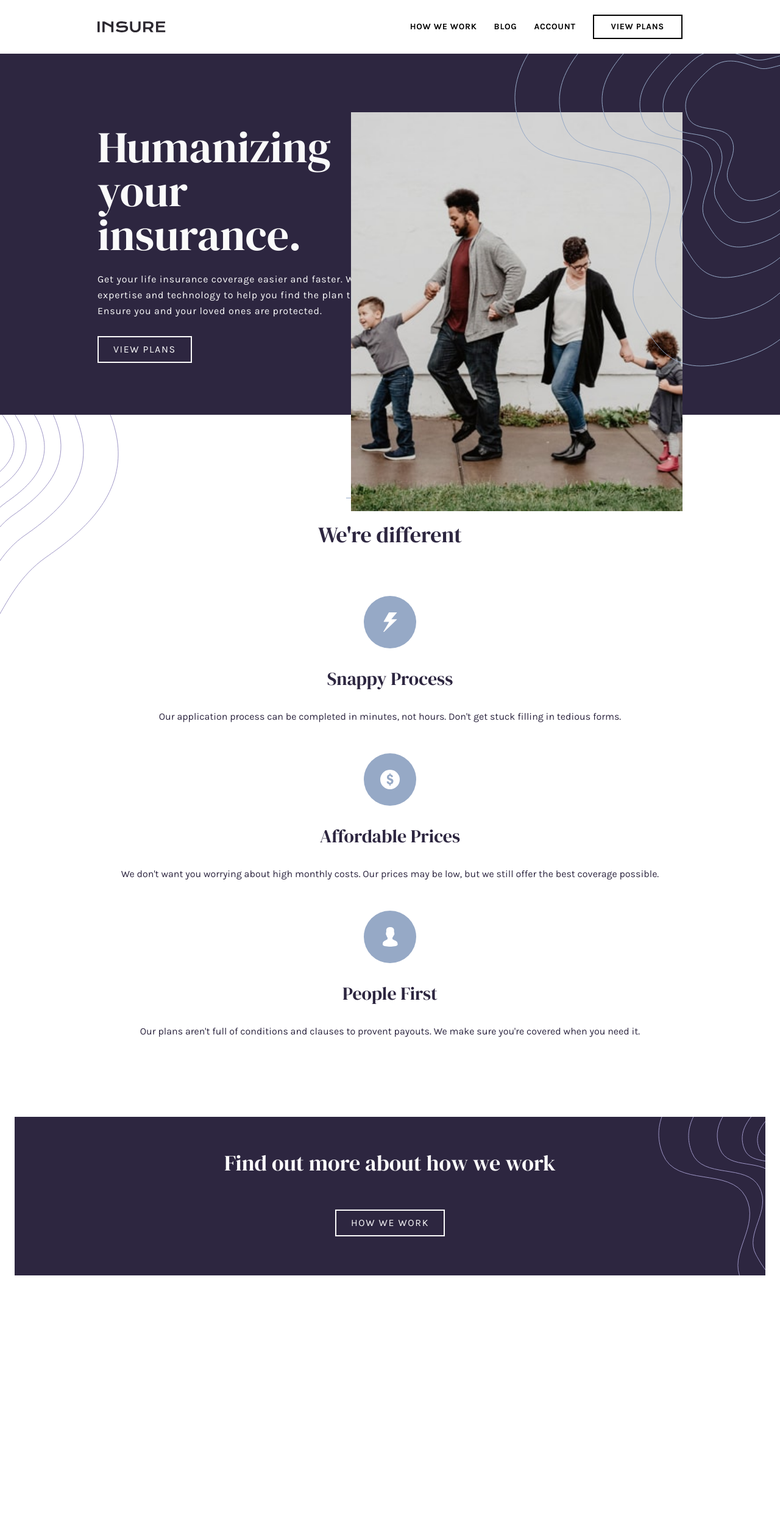
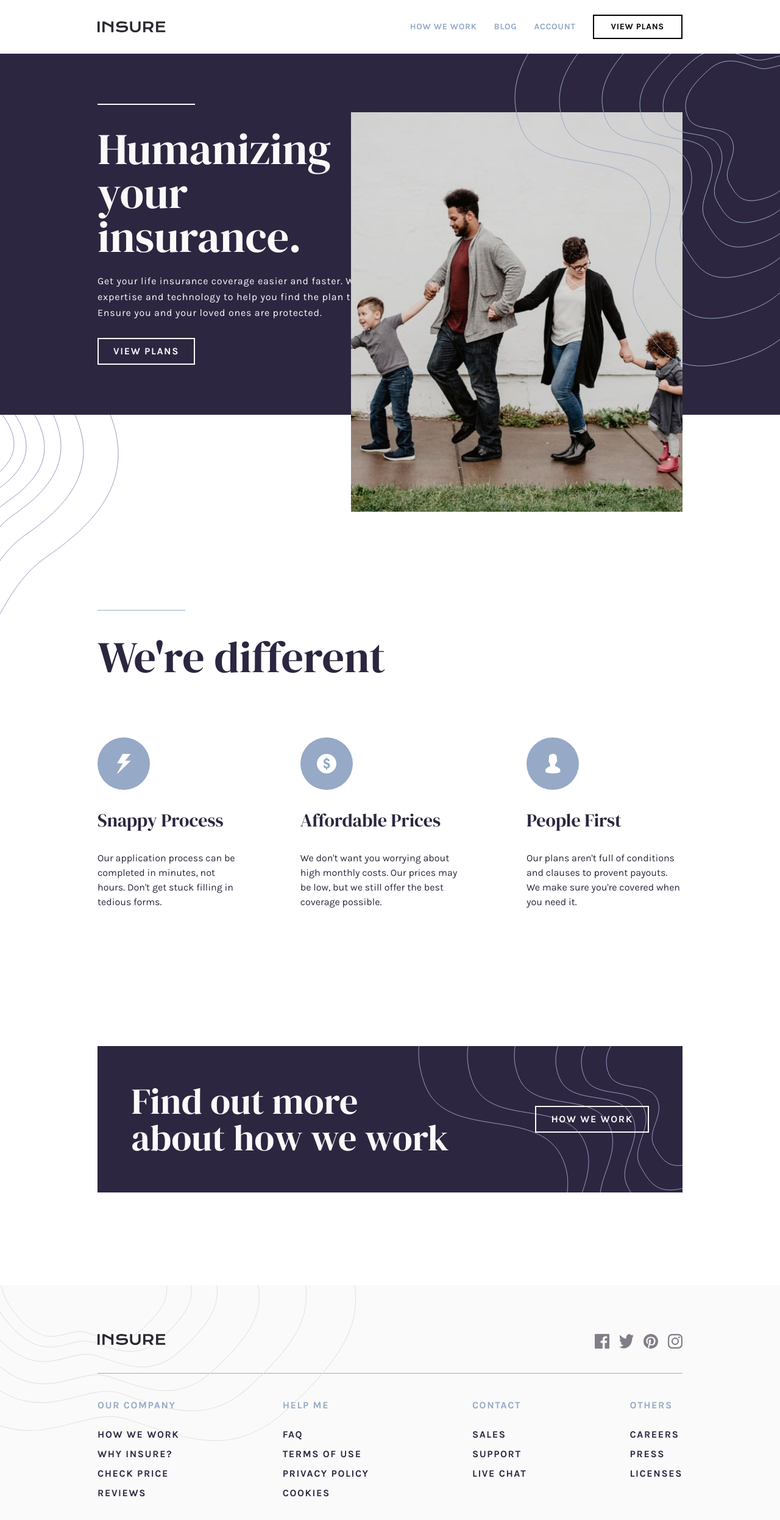
Before and after one commit to Dvin12/FrontEndMentorChallenges, a React (Vite) app: page / in a window 1280 px wide. Shown: the top 2492 px of the page at 61% size. Before the commit the page ends 2243 px from the top, so only its background shows below. Built offline with nearby package versions, Linux system fonts and the light colour scheme.

Commit message:
finished the desktop version, added hover states

```diff
--- a/package.json
+++ b/package.json
@@ -23,6 +23,8 @@
     "eslint-plugin-react-hooks": "^4.6.0",
     "eslint-plugin-react-refresh": "^0.4.3",
     "postcss": "^8.4.28",
+    "prettier": "^3.0.2",
+    "prettier-plugin-tailwindcss": "^0.5.3",
     "tailwindcss": "^3.3.3",
     "vite": "^4.4.5"
   }
--- a/src/App.jsx
+++ b/src/App.jsx
@@ -10,7 +10,7 @@ export default function App() {
       <Navigation />
       <Header />
       <Section />
-      {/* <Footer /> */}
+      <Footer />
     </Main>
   );
 }
--- a/src/components/Footer.jsx
+++ b/src/components/Footer.jsx
@@ -1,65 +1,171 @@
 export default function Footer() {
   return (
-    <footer className="w-full h-full bg-vLightGray px-6 relative overflow-hidden">
+    <footer className="w-full h-full bg-vLightGray px-6 relative overflow-hidden xl:px-40 ">
       <img
         src="./assets/images/bg-pattern-footer-mobile.svg"
-        alt=""
-        className="absolute -top-2 left-0 z-10"
+        alt="pattern"
+        className="absolute -top-2 left-0 z-10 lg:hidden"
+      />
+
+      <img
+        src="./assets/images/bg-pattern-footer-desktop.svg"
+        alt="pattern"
+        className="absolute top-0 h-[16rem] left-0   hidden lg:block"
       />
       <section
         className="flex items-center justify-center
-      flex-col mt-20 gap-8 pb-10 border-b border-b-grayBLue "
+      flex-col mt-20 gap-8 pb-10 border-b border-b-grayBLue xl:items-start xl:justify-between xl:flex-row xl:z-30 "
       >
-        <img src="./assets/images/logo.svg" alt="" className="z-20" />
+        <img src="./assets/images/logo.svg" alt="logo" className="z-30" />
         <div className="flex gap-4 z-20">
-          <img src="./assets/images/icon-facebook.svg" alt="" />
-          <img src="./assets/images/icon-twitter.svg" alt="" />
-          <img src="./assets/images/icon-pinterest.svg" alt="" />
-          <img src="./assets/images/icon-instagram.svg" alt="" />
+          <img
+            src="./assets/images/icon-facebook.svg"
+            alt="facebook"
+            className="cursor-pointer hover:brightness-0 duration-200"
+          />
+          <img
+            src="./assets/images/icon-twitter.svg"
+            alt="twitter"
+            className="cursor-pointer hover:brightness-0 duration-200"
+          />
+          <img
+            src="./assets/images/icon-pinterest.svg"
+            alt="pinterest"
+            className="cursor-pointer hover:brightness-0 duration-200"
+          />
+          <img
+            src="./assets/images/icon-instagram.svg"
+            alt="instagram"
+            className="cursor-pointer hover:brightness-0 duration-200"
+          />
         </div>
       </section>
-      <section className="py-10">
-        <article className="flex flex-col items-center justify-center gap-6">
-          <span className="uppercase text-grayBLue font-bold tracking-widest">
+      <section className="py-10 xl:flex xl:justify-between xl:items-start z-30 ">
+        <article className="flex flex-col items-center justify-center gap-6 xl:items-start text-center xl:text-left">
+          <span className="uppercase text-grayBLue font-bold tracking-widest z-30">
             Our Company
           </span>
-          <div className="flex flex-col items-center justify-center gap-2 text-darkViolet font-bold tracking-widest">
-            <a href="#">HOW WE WORK</a>
-            <a href="#">WHY INSURE?</a>
-            <a href="#">CHECK PRICE</a>
-            <a href="#">REVIEWS</a>
+          <div className="flex flex-col items-center justify-center gap-2 text-darkViolet font-bold tracking-widest z-30 xl:items-start">
+            <a
+              href="#"
+              className="relative w-full h-full overflow-hidden group"
+            >
+              <div className="absolute bottom-0 left-0 w-0 group-hover:w-full transform duration-100 h-[1px] bg-darkViolet"></div>
+              HOW WE WORK
+            </a>
+            <a
+              href="#"
+              className="relative w-full h-full overflow-hidden group"
+            >
+              <div className="absolute font-normal bottom-0 left-0 w-0 group-hover:w-full transform duration-100 h-[1px] bg-darkViolet"></div>
+              WHY INSURE?
+            </a>
+            <a
+              href="#"
+              className="relative w-full h-full overflow-hidden group"
+            >
+              <div className="absolute bottom-0 left-0 w-0 group-hover:w-full transform duration-100 h-[1px] bg-darkViolet"></div>
+              CHECK PRICE
+            </a>
+            <a
+              href="#"
+              className="relative w-full h-full overflow-hidden group"
+            >
+              <div className="absolute bottom-0 left-0 w-0 group-hover:w-full transform duration-100 h-[1px] bg-darkViolet"></div>
+              REVIEWS
+            </a>
           </div>
         </article>
-        <article className="mt-7 flex flex-col items-center justify-center gap-6 ">
+        <article className="mt-7 flex flex-col items-center justify-center gap-6 xl:mt-0 xl:items-start text-center xl:text-left ">
           <span className="uppercase text-grayBLue font-bold tracking-widest">
             HELP ME
           </span>
-          <div className="flex flex-col items-center justify-center  gap-2 text-darkViolet font-bold tracking-widest">
-            <a href="#">FAQ</a>
-            <a href="#">TERSM OF USE</a>
-            <a href="#">PRIVACY POLICY</a>
-            <a href="#">COOKIES</a>
+          <div className="flex flex-col items-center justify-center  gap-2 text-darkViolet font-bold tracking-widest xl:items-start">
+            <a
+              href="#"
+              className="relative w-full h-full overflow-hidden group"
+            >
+              <div className="absolute bottom-0 left-0 w-0 group-hover:w-full transform duration-100 h-[1px] bg-darkViolet"></div>
+              FAQ
+            </a>
+            <a
+              href="#"
+              className="relative w-full h-full overflow-hidden group"
+            >
+              <div className="absolute bottom-0 left-0 w-0 group-hover:w-full transform duration-100 h-[1px] bg-darkViolet"></div>
+              TERMS OF USE
+            </a>
+            <a
+              href="#"
+              className="relative w-full h-full overflow-hidden group"
+            >
+              <div className="absolute bottom-0 left-0 w-0 group-hover:w-full transform duration-100 h-[1px] bg-darkViolet"></div>
+              PRIVACY POLICY
+            </a>
+            <a
+              href="#"
+              className="relative w-full h-full overflow-hidden group"
+            >
+              <div className="absolute bottom-0 left-0 w-0 group-hover:w-full transform duration-100 h-[1px] bg-darkViolet"></div>
+              COOKIES
+            </a>
           </div>
         </article>
-        <article className="flex flex-col items-center justify-center mt-8 gap-6">
+        <article className="flex flex-col items-center justify-center mt-8 gap-6 xl:mt-0 xl:items-start text-center xl:text-left">
           <span className="uppercase text-grayBLue font-bold tracking-widest">
             CONTACT
           </span>
-          <div className="flex flex-col items-center justify-center gap-2 text-darkViolet font-bold tracking-widest ">
-            <a href="#">SALES</a>
-            <a href="#">SUPPORT</a>
-            <a href="#">LIVE CHAT</a>
+          <div className="flex flex-col items-center justify-center gap-2 text-darkViolet font-bold tracking-widest xl:items-start ">
+            <a
+              href="#"
+              className="relative w-full h-full overflow-hidden group"
+            >
+              <div className="absolute bottom-0 left-0 w-0 group-hover:w-full transform duration-100 h-[1px] bg-darkViolet"></div>
+              SALES
+            </a>
+            <a
+              href="#"
+              className="relative w-full h-full overflow-hidden group"
+            >
+              <div className="absolute bottom-0 left-0 w-0 group-hover:w-full transform duration-100 h-[1px] bg-darkViolet"></div>
+              SUPPORT
+            </a>
+            <a
+              href="#"
+              className="relative w-full h-full overflow-hidden group"
+            >
+              <div className="absolute bottom-0 left-0 w-0 group-hover:w-full transform duration-100 h-[1px] bg-darkViolet"></div>
+              LIVE CHAT
+            </a>
           </div>
         </article>
 
-        <article className=" flex flex-col items-center justify-center mt-8 gap-6">
+        <article className=" flex flex-col items-center justify-center mt-8 gap-6 xl:mt-0 xl:items-start text-center xl:text-left">
           <span className="uppercase text-grayBLue font-bold tracking-widest">
             OTHERS
           </span>
-          <div className="flex flex-col items-center justify-center gap-2 text-darkViolet font-bold tracking-widest">
-            <a href="#">CAREERS</a>
-            <a href="#">PRESS</a>
-            <a href="#">LICENSES</a>
+          <div className="flex flex-col items-center justify-center gap-2 text-darkViolet font-bold tracking-widest xl:items-start">
+            <a
+              href="#"
+              className="relative w-full h-full overflow-hidden group"
+            >
+              <div className="absolute bottom-0 left-0 w-0 group-hover:w-full transform duration-100 h-[1px] bg-darkViolet"></div>
+              CAREERS
+            </a>
+            <a
+              href="#"
+              className="relative w-full h-full overflow-hidden group"
+            >
+              <div className="absolute bottom-0 left-0 w-0 group-hover:w-full transform duration-100 h-[1px] bg-darkViolet"></div>
+              PRESS
+            </a>
+            <a
+              href="#"
+              className="relative w-full h-full overflow-hidden group"
+            >
+              <div className="absolute bottom-0 left-0 w-0 group-hover:w-full transform duration-100 h-[1px] bg-darkViolet"></div>
+              LICENSES
+            </a>
           </div>
         </article>
       </section>
--- a/src/components/Header.jsx
+++ b/src/components/Header.jsx
@@ -3,23 +3,32 @@ export default function Header() {
     <header className="w-full h-full flex flex-col text-vLightGray relative xl:flex-row xl:h-[37rem]   ">
       <img
         src="./assets/images/image-intro-mobile.jpg"
-        alt=""
-        className="w-full   xl:absolute xl:top-24 xl:right-40 xl:w-[34rem] xl:z-20 "
+        alt="photo"
+        className="w-full lg:hidden   xl:absolute xl:top-24 xl:right-40 xl:w-[34rem] xl:z-20 "
       />
+
+      <img
+        src="./assets/images/image-intro-desktop.jpg"
+        alt="photo"
+        className="w-full hidden lg:block   xl:absolute xl:top-24 xl:right-40 xl:w-[34rem] xl:z-20 "
+      />
+
       <section className="flex flex-col items-center justify-center h-full w-full bg-darkViolet gap-4 py-24 px-4 relative order-last xl:order-1 xl:items-start xl:px-40 xl:overflow-hidden  ">
         <img
           src="./assets/images/bg-pattern-intro-left-mobile.svg"
-          alt=""
-          className="absolute top-0 left-0 z-0 lg:hidden"
+          alt="pattern"
+          className="absolute top-0 left-0 z-0 xl:hidden"
         />
 
         <img
           src="./assets/images/bg-pattern-intro-right-desktop.svg"
           alt=""
-          className="absolute right-0 -top-20 hidden  lg:block z-30"
+          className="absolute right-0 -top-20 hidden  xl:block z-30"
         />
 
-        <h1 className="text-5xl  text-center font-dmSerifDisplay z-10 xl:text-7xl xl:w-[48%] xl:text-left xl:pt-8">
+        <span className="w-[10rem] border-[1px] hidden xl:block"></span>
+
+        <h1 className="text-5xl  text-center font-dmSerifDisplay z-10 xl:text-7xl xl:w-[48%] xl:text-left xl:pt-5">
           Humanizing your insurance.
         </h1>
         <p className="text-center px-2 leading-relaxed tracking-wider xl:text-left xl:px-0  xl:w-[36rem] xl:pt-2  ">
@@ -27,14 +36,14 @@ export default function Header() {
           expertise and technology to help you find the plan that's right for
           you. Ensure you and your loved ones are protected.
         </p>
-        <button className="border-2 px-8 py-2 mt-3 uppercase tracking-widest xl:px-6 ">
+        <button className="border-2 px-8 py-2 mt-3 uppercase tracking-widest xl:px-6 hover:bg-vLightGray hover:text-vDarkViolet duration-300 font-bold ">
           View Plans
         </button>
       </section>
       <img
         src="./assets/images/bg-pattern-intro-left-desktop.svg"
-        alt=""
-        className="absolute top-[26rem] left-0 z-0 hidden lg:block"
+        alt="pattern"
+        className="absolute top-[26rem] left-0 z-0 hidden xl:block"
       />
     </header>
   );
--- a/src/components/MobileNav.jsx
+++ b/src/components/MobileNav.jsx
@@ -3,14 +3,14 @@ export default function MobileNav({ activated }) {
     <aside
       className={`fixed top-20 left-0 w-full h-full bg-vDarkViolet text-vLightGray flex  justify-center ${
         activated ? "translate-x-0" : "translate-x-full"
-      } transition-all duration-300 z-30 lg:hidden`}
+      } transition-all duration-300 z-40 lg:hidden`}
     >
       <img
         src="../assets/images/bg-pattern-mobile-nav.svg"
         alt="pattern"
-        className="absolute bottom-20 w-full"
+        className="absolute bottom-20 w-full z-40"
       />
-      <section className="flex flex-col items-center w-full py-12 gap-9 text-xl tracking-widest">
+      <section className="flex flex-col items-center w-full py-12 gap-9 text-xl tracking-widest z-40">
         <a href="#">HOW WE WORK</a>
         <a href="#">BLOG</a>
         <a href="#">ACCOUNT</a>
--- a/src/components/Navigation.jsx
+++ b/src/components/Navigation.jsx
@@ -9,21 +9,39 @@ export default function Navigation() {
   }
 
   return (
-    <nav className="p-6 flex items-center justify-between xl:px-40 xl:py-6  z-30 ">
+    <nav className="p-6 flex items-center justify-between xl:px-40 xl:py-6  z-40 fixed w-full lg:static bg-[#fff] ">
       <img src="./assets/images/logo.svg" alt="" />
       <button onClick={handleClick} className="lg:hidden">
         <img
           src={`./assets/images/${
             activated ? "icon-close.svg" : "icon-hamburger.svg"
           }`}
-          alt=""
+          alt="logo"
         />
       </button>
       <section className=" items-center justify-center gap-7 font-extrabold text-sm tracking-wider  z-30 hidden lg:flex">
-        <a href="#">HOW WE WORK</a>
-        <a href="#">BLOG</a>
-        <a href="#">ACCOUNT</a>
-        <a href="#" className="border-2 px-7 py-2  ">
+        <a
+          href="#"
+          className="text-grayBLue hover:text-darkViolet duration-300"
+        >
+          HOW WE WORK
+        </a>
+        <a
+          href="#"
+          className="text-grayBLue hover:text-darkViolet duration-300"
+        >
+          BLOG
+        </a>
+        <a
+          href="#"
+          className="text-grayBLue hover:text-darkViolet duration-300"
+        >
+          ACCOUNT
+        </a>
+        <a
+          href="#"
+          className="border-2 px-7 py-2 hover:bg-vDarkViolet hover:text-vLightGray duration-300  "
+        >
           VIEW PLANS
         </a>
       </section>
--- a/src/components/Section.jsx
+++ b/src/components/Section.jsx
@@ -1,50 +1,62 @@
 export default function Section() {
   return (
-    <section className="p-6 w-full h-full flex flex-col items-center justify-center mt-28 text-darkViolet relative">
+    <section className="p-6 w-full h-full flex flex-col items-center justify-center mt-28 text-darkViolet relative xl:px-40 xl:pt-80 xl:mt-0 xl:items-start">
       <img
         src="./assets/images/bg-pattern-intro-right-mobile.svg"
-        alt=""
+        alt="pattern"
         className="z-20 absolute -top-56 right-0 lg:hidden"
       />
       <div className="w-36 items-center flex justify-center bg-grayBLue h-[1px]"></div>
-      <h3 className="text-4xl font-dmSerifDisplay mt-10">We're different</h3>
-      <article className="flex flex-col items-center mt-20 gap-8 text-center">
+      <h3 className="text-4xl font-dmSerifDisplay mt-10 xl:text-7xl">
+        We're different
+      </h3>
+
+      <div className="flex w-fit xl:w-full xl:my-24 xl:gap-24 xl:justify-between flex-col xl:flex-row ">
+        <article className="flex flex-col  items-center mt-20 xl:mt-0 gap-8 text-center xl:text-left xl:items-start xl:w-fit ">
           <img src="./assets/images/icon-snappy-process.svg" alt="" />
           <h4 className="text-3xl font-dmSerifDisplay">Snappy Process</h4>
-        <p>
-          Our application process can be completed in minutes, not hours. Don't
-          get stuck filling in tedious forms.
+          <p className="xl:w-full">
+            Our application process can be completed in minutes, not hours.
+            Don't get stuck filling in tedious forms.
           </p>
         </article>
 
-      <article className="flex flex-col items-center mt-12 gap-8 text-center">
+        <article className="flex flex-col items-center mt-12 xl:mt-0 gap-8 text-center  xl:text-left xl:items-start xl:w-fit">
           <img src="./assets/images/icon-affordable-prices.svg" alt="" />
           <h4 className="text-3xl font-dmSerifDisplay">Affordable Prices</h4>
-        <p>
-          We don't want you worrying about high monthly costs. Our prices may be
-          low, but we still offer the best coverage possible.
+          <p className="xl:w-full">
+            We don't want you worrying about high monthly costs. Our prices may
+            be low, but we still offer the best coverage possible.
           </p>
         </article>
 
-      <article className="flex flex-col items-center mt-12 gap-8 text-center">
+        <article className="flex flex-col items-center mt-12 xl:mt-0 gap-8 text-center  xl:text-left xl:items-start xl:w-fit">
           <img src="./assets/images/icon-people-first.svg" alt="" />
           <h4 className="text-3xl font-dmSerifDisplay">People First</h4>
-        <p>
-          Our plans aren't full of conditions and clauses to provent payouts. We
-          make sure you're covered when you need it.
+          <p className="xl:w-full">
+            Our plans aren't full of conditions and clauses to provent payouts.
+            We make sure you're covered when you need it.
           </p>
         </article>
-      <div className="w-full bg-darkViolet text-vLightGray flex items-center justify-center my-32 flex-col relative overflow-hidden ">
-        <span className="text-4xl text-center font-dmSerifDisplay px-7 py-14 z-20 ">
+      </div>
+
+      <div className="w-full bg-darkViolet text-vLightGray flex items-center justify-center my-32 flex-col relative overflow-hidden xl:flex-row xl:justify-evenly  xl:h-[15rem] xl:gap-20 ">
+        <span className="text-4xl text-center font-dmSerifDisplay px-7 py-14 z-20 xl:text-left xl:px-0 xl:w-[33rem] xl:text-6xl  ">
           Find out more about how we work
         </span>
-        <button className="border-2 px-6 py-2 mb-16 tracking-widest ">
+        <button className="border-2 px-6 py-2 mb-16 tracking-widest xl:mb-0 z-30 hover:bg-vLightGray hover:text-vDarkViolet duration-300 font-bold ">
           HOW WE WORK
         </button>
         <img
           src="./assets/images/bg-pattern-how-we-work-mobile.svg"
-          alt=""
-          className="absolute right-0 top-0 z-10 "
+          alt="pattern"
+          className="absolute right-0 top-0 z-10 lg:hidden "
+        />
+
+        <img
+          src="./assets/images/bg-pattern-how-we-work-desktop.svg"
+          alt="pattern"
+          className="absolute right-0 top-0 z-10 lg:block hidden "
         />
       </div>
     </section>
```
Also changed, not shown: public/assets/images/screenshot.png (added), 1 other file (tests, documents, lock files or other folders). Lines whose indentation alone changed are shown as unchanged.
